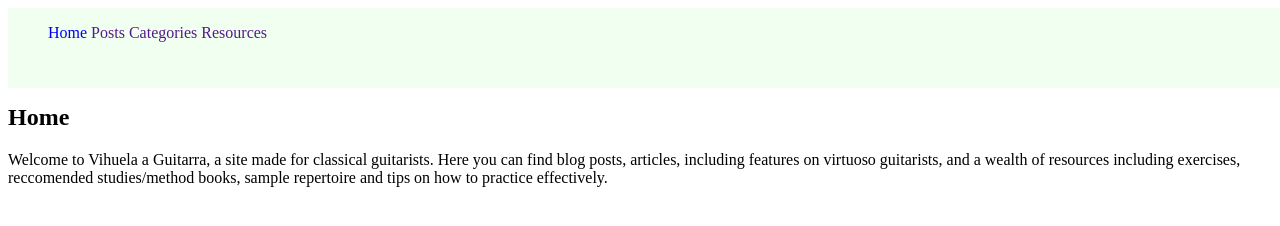
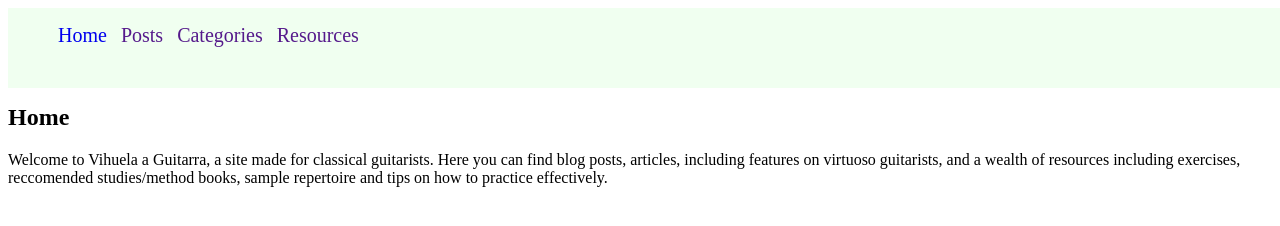
Before and after one commit to mxlm-7158/Sterntaler, a plain HTML site: page index.html in a window 1280 px wide. Drawn offline with Linux system fonts and the light colour scheme; a web font is replaced by a local one.

Commit message:
Update style.css

```diff
--- a/style.css
+++ b/style.css
@@ -13,10 +13,12 @@ nav ul li {
   border: 0px solid black;
   border-radius: 0.25em;
   display: inline-block;
+  padding-left: 10px;
 }
 
 nav ul li a {
   text-decoration: none;
+  font-size: 20px;
 }
 
 nav ul li:hover {
```
